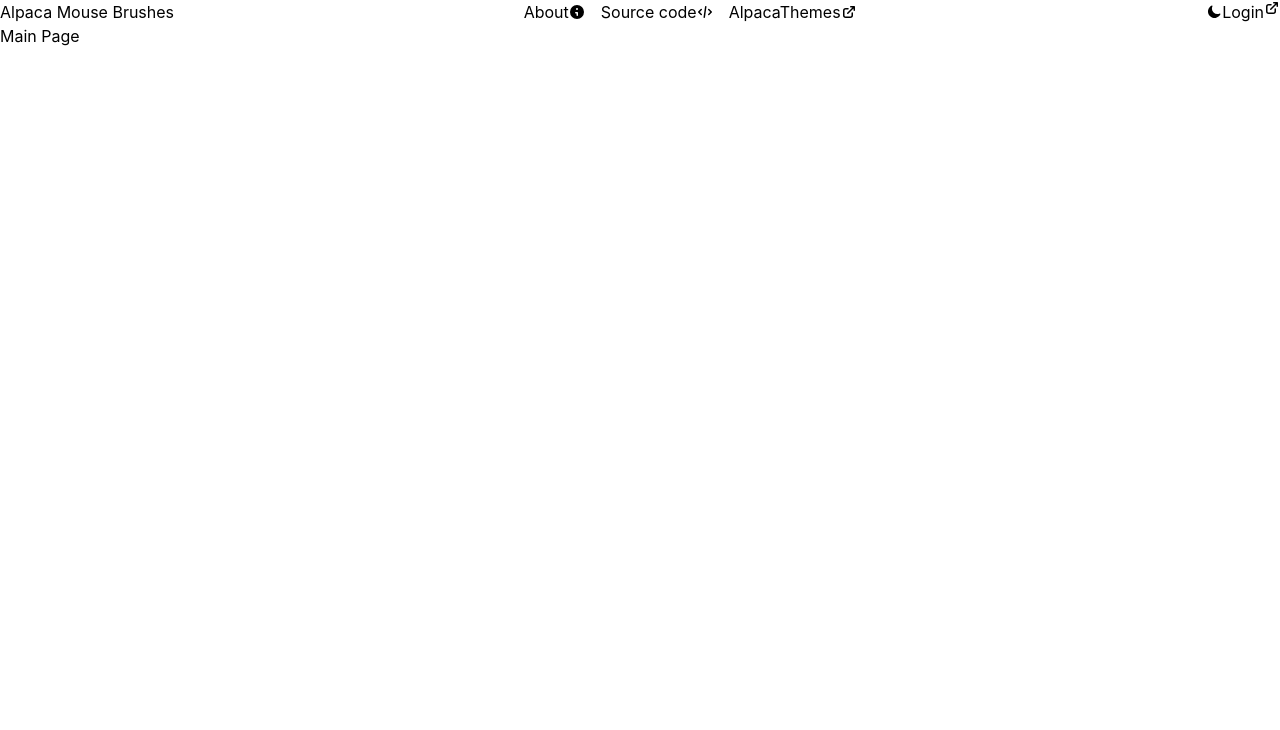
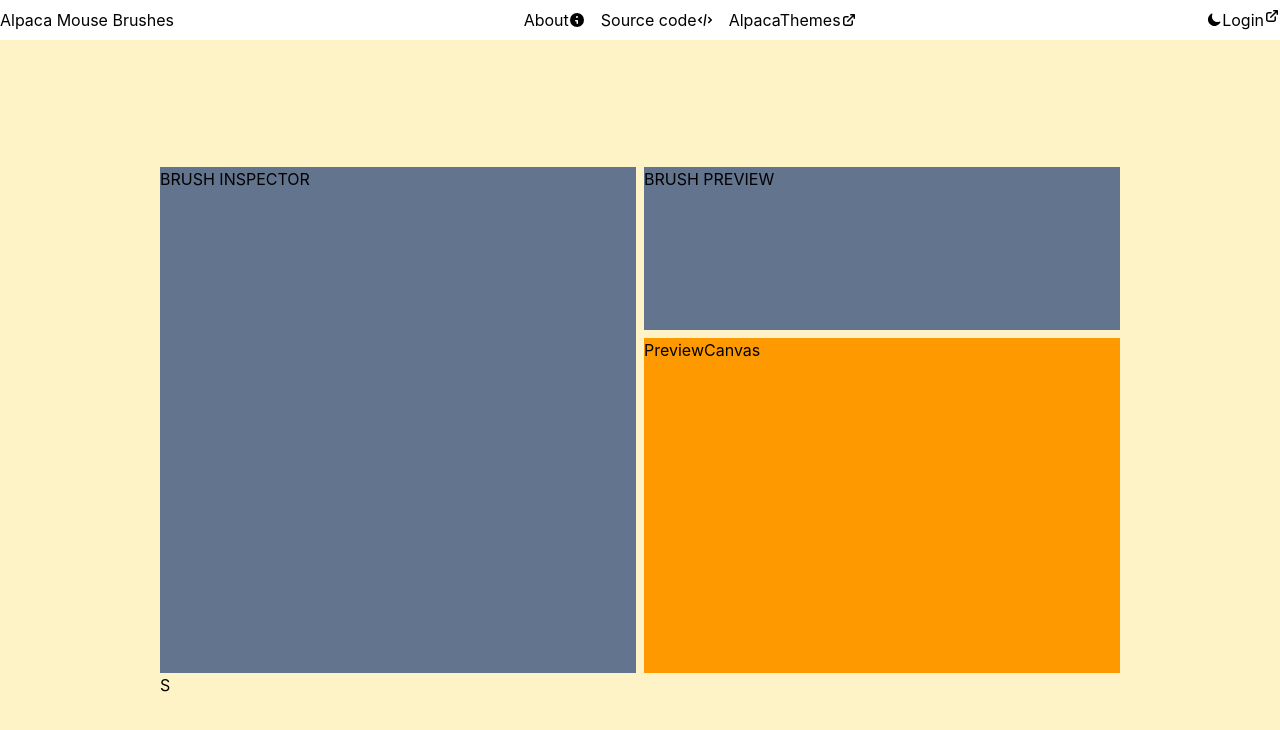
Before and after one commit to Pyrite32/alpacamousebrush, a Next.js app in the folder clientside/: page / in a window 1280 px wide. Shown: the top 730 px of the page. Built offline with nearby package versions, Linux system fonts and the light colour scheme.

Commit message:
feat(client): bento layout for editor

```diff
--- a/clientside/src/app/layout.tsx
+++ b/clientside/src/app/layout.tsx
@@ -15,10 +15,14 @@ export default function RootLayout({
     <html lang="en"
     cz-shortcut-listen="true"
     >
-      <body>
-        <Navigation></Navigation>
-        {children}
-        </body>
+      <body className="flex flex-col h-screen">
+        <div className="my-2">
+          <Navigation></Navigation>
+        </div>
+        <main className="grow">
+          {children}
+        </main>
+      </body>
     </html>
   )
 }
--- a/clientside/src/app/page.tsx
+++ b/clientside/src/app/page.tsx
@@ -1,7 +1,22 @@
+import BrushInspector from "../features/editor/BrushInspector/BrushInspector";
+import BrushPreview from "../features/editor/BrushPreview/BrushPreview";
+import PreviewCanvas from "../features/editor/PreviewCanvas/PreviewCanvas";
+
 export default function Page() {
   return (
-    <>
-      <h1>Main Page</h1>
-    </>
+    <main className="h-full bg-amber-100 flex">
+      <div className="w-9/12 mx-auto h-8/12 my-auto grid grid-cols-2 grid-rows-3 gap-2">
+        <section className="row-span-3 h-full bg-slate-300">
+          <BrushInspector />
+          S
+        </section>
+        <section className="row-span-1">
+          <BrushPreview />
+        </section>
+        <section className="row-span-2 bg-amber-200">
+          <PreviewCanvas />
+        </section>
+      </div>
+    </main>
   );
 }
--- /dev/null
+++ b/clientside/src/features/editor/BrushInspector/BrushInspector.tsx
@@ -0,0 +1,7 @@
+export default function BrushInspector() {
+    return (
+        <article className="bg-slate-500 h-full">
+            BRUSH INSPECTOR
+        </article>
+    );
+}
--- /dev/null
+++ b/clientside/src/features/editor/BrushPreview/BrushPreview.tsx
@@ -0,0 +1,7 @@
+export default function BrushPreview() {
+    return (
+        <article className="bg-slate-500 h-full">
+            BRUSH PREVIEW
+        </article>
+    );
+}
--- /dev/null
+++ b/clientside/src/features/editor/PreviewCanvas/PreviewCanvas.tsx
@@ -0,0 +1,7 @@
+export default function PreviewCanvas() {
+    return (
+        <article className="bg-amber-500 h-full">
+            PreviewCanvas
+        </article>
+    );
+}
```
